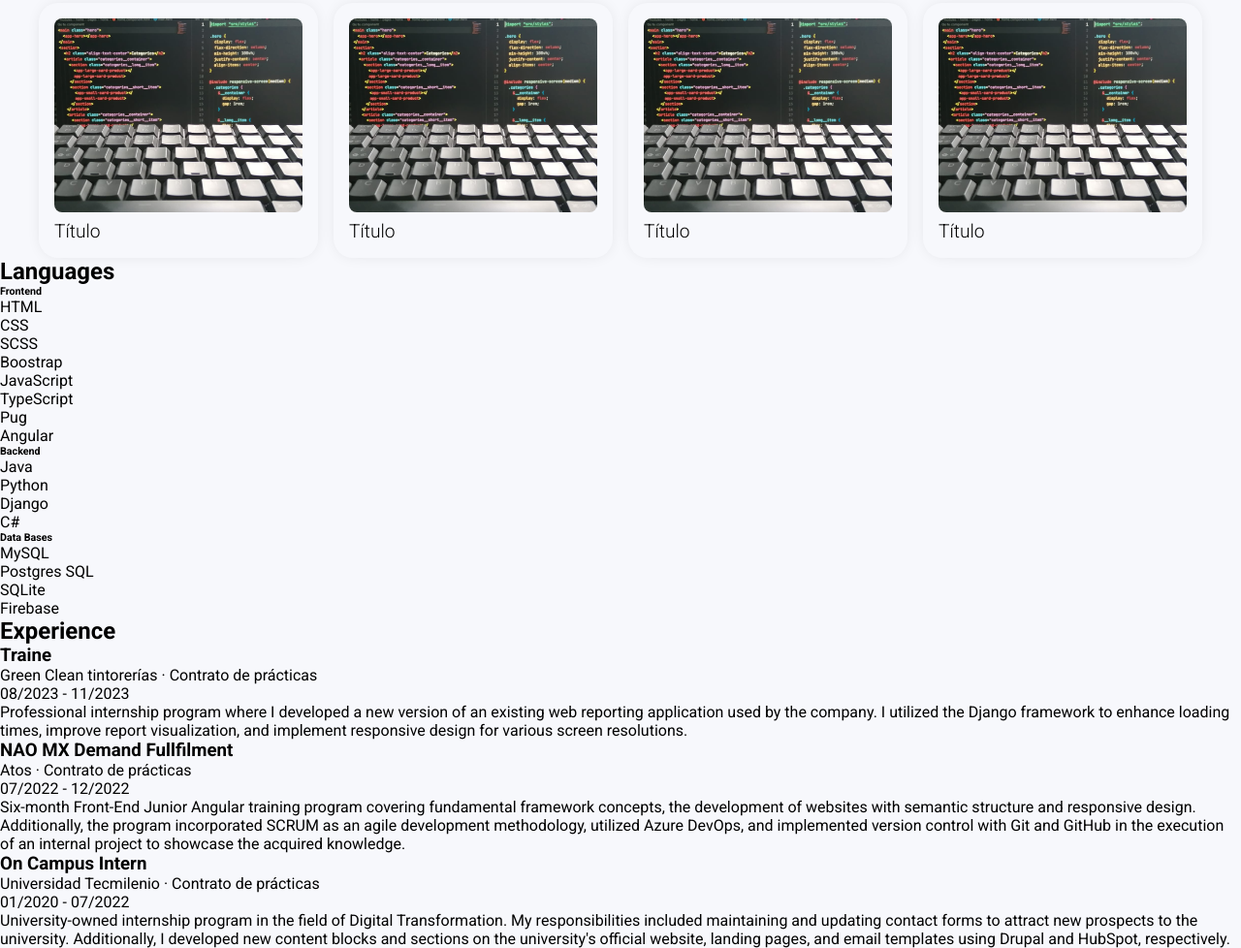
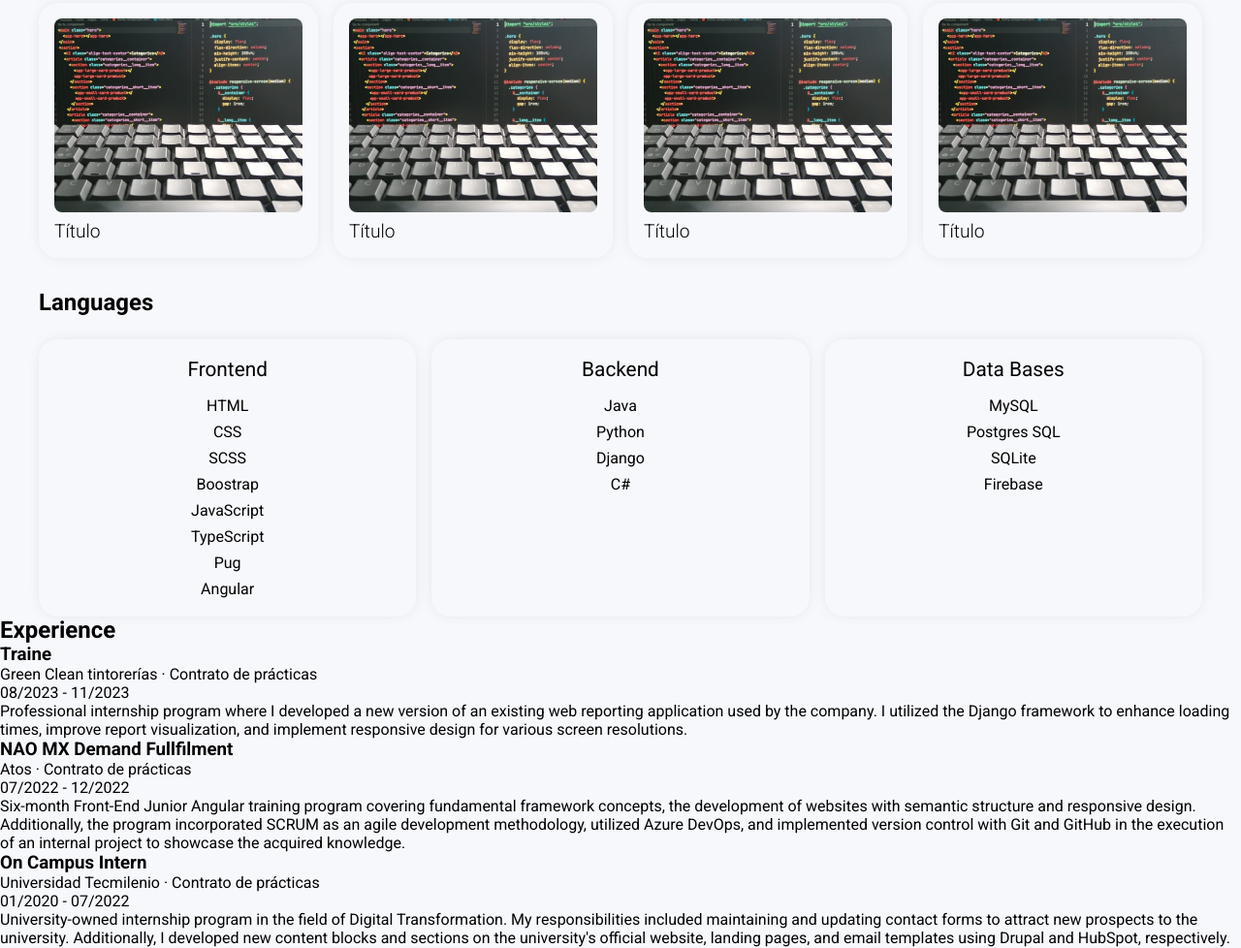
Before and after one commit to luislealhdz/Portfolio, a website built with Vite: page index.html in a window 1280 px wide. Shown: the part 940-1918 px from the top of the page at 97% size. Built offline with nearby package versions, Linux system fonts and the light colour scheme.

Commit message:
📋 FEAT / Languages section

```diff
--- a/index.html
+++ b/index.html
@@ -89,11 +89,12 @@
     </div>
   </section>
 
-  <section>
-    <h2>Languages</h2>
-    <article>
-      <h6>Frontend</h6>
-      <ul>
+  <section class="container">
+    <h2 class="languages__title">Languages</h2>
+    <div class="languages__container">
+      <article class="languages__card">
+        <p class="languages__tech">Frontend</p>
+        <ul class="languages__stack">
           <li>HTML</li>
           <li>CSS</li>
           <li>SCSS</li>
@@ -104,24 +105,25 @@
           <li>Angular</li>
         </ul>
       </article>
-    <article>
-      <h6>Backend</h6>
-      <ul>
+      <article class="languages__card">
+        <p class="languages__tech">Backend</p>
+        <ul class="languages__stack">
           <li>Java</li>
           <li>Python</li>
           <li>Django</li>
           <li>C#</li>
         </ul>
       </article>
-    <article>
-      <h6>Data Bases</h6>
-      <ul>
+      <article class="languages__card">
+        <p class="languages__tech">Data Bases</p>
+        <ul class="languages__stack">
           <li>MySQL</li>
           <li>Postgres SQL</li>
           <li>SQLite</li>
           <li>Firebase</li>
         </ul>
       </article>
+    </div>
   </section>
   <section>
     <h2>Experience</h2>
--- a/style.css
+++ b/style.css
@@ -144,3 +144,35 @@ body {
     font-size: 1.2rem;
     margin-top: 0.5rem;
 }
+
+.languages__title {
+    margin-top: 2rem;
+    margin-bottom: 1.5rem;
+}
+
+.languages__container {
+    display: grid;
+    grid-template-columns: repeat(auto-fill, minmax(350px, 1fr));
+    gap: 1rem;
+}
+
+.languages__card {
+    box-shadow: 0px 0px 15px -3px rgba(0, 0, 0, 0.1);
+    padding: 1.2rem;
+    border-radius: 20px;
+}
+
+.languages__tech {
+    font-weight: 400;
+    text-align: center;
+    font-size: 1.3rem;
+}
+
+.languages__stack {
+    margin-top: 1rem;
+    display: flex;
+    flex-direction: column;
+    align-items: center;
+    justify-content: center;
+    gap: 0.5rem;
+}
```
Lines whose indentation alone changed are shown as unchanged.
